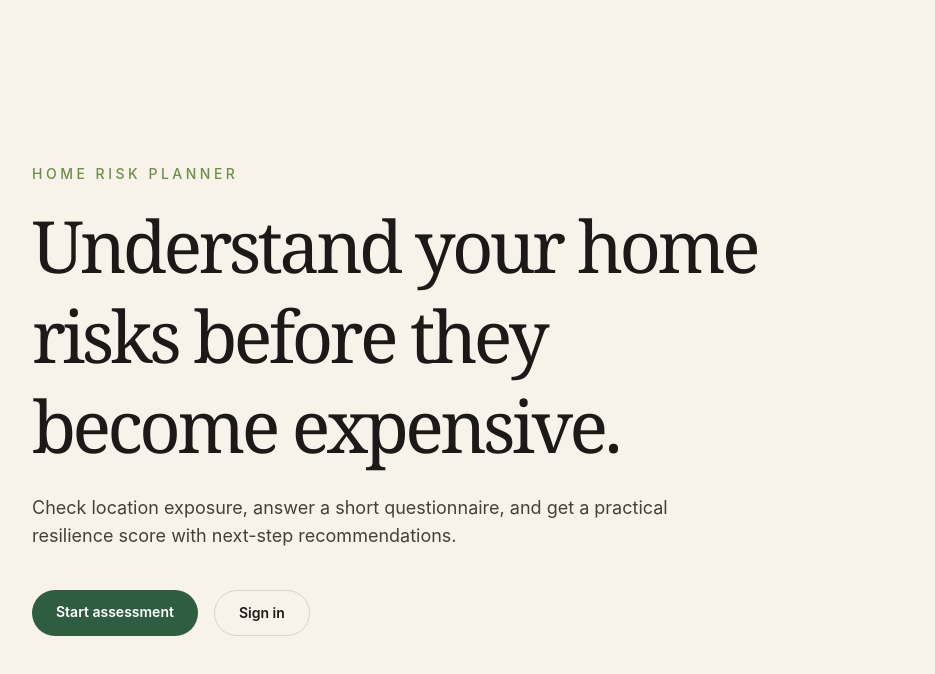
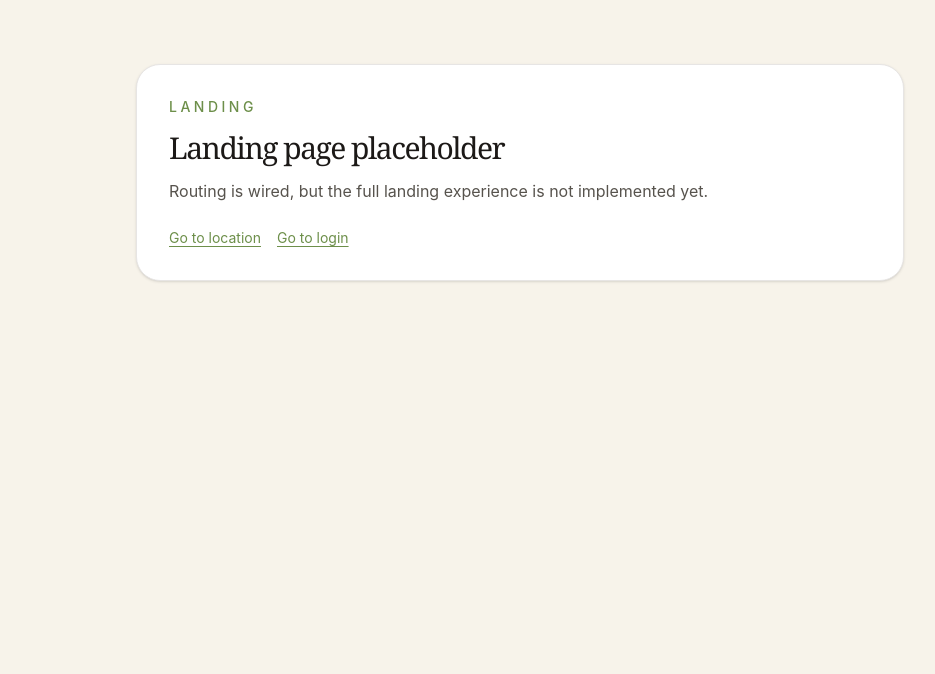
Before and after one commit to mnjoo-real/genius-coding-2000, a React (Vite) app: page / in a window 1280 px wide. Shown: the top 674 px of the page, without its empty margins (120-1055 px from the left). Built offline with nearby package versions, Linux system fonts and the light colour scheme.

Commit message:
replaed react routes and added minimal placeholder contents

```diff
--- a/src/pages/HomeQuestionnaire.jsx
+++ b/src/pages/HomeQuestionnaire.jsx
@@ -3,11 +3,11 @@ export default function HomeQuestionnaire() {
     <main className="min-h-screen bg-parchment px-6 py-16">
       <div className="mx-auto max-w-3xl rounded-3xl border border-stone-200 bg-white p-8 shadow-sm">
         <p className="text-sm font-medium uppercase tracking-[0.25em] text-leaf">
-          Questionnaire
+          HomeQuestionnaire
         </p>
-        <h1 className="mt-3 text-3xl">Answer a few home profile questions</h1>
+        <h1 className="mt-3 text-3xl">Questionnaire placeholder</h1>
         <p className="mt-3 text-stone-600">
-          This is a placeholder for the survey flow.
+          Home profile questions will be added later.
         </p>
       </div>
     </main>
--- a/src/pages/Landing.jsx
+++ b/src/pages/Landing.jsx
@@ -2,31 +2,19 @@ import { Link } from "react-router-dom";
 
 export default function Landing() {
   return (
-    <main className="min-h-screen bg-parchment text-stone-900">
-      <section className="mx-auto flex min-h-screen max-w-5xl flex-col justify-center px-6 py-16">
-        <p className="mb-4 text-sm font-medium uppercase tracking-[0.25em] text-leaf">
-          Home Risk Planner
+    <main className="min-h-screen bg-parchment px-6 py-16">
+      <section className="mx-auto max-w-3xl rounded-3xl border border-stone-200 bg-white p-8 shadow-sm">
+        <p className="text-sm font-medium uppercase tracking-[0.25em] text-leaf">
+          Landing
         </p>
-        <h1 className="max-w-3xl text-5xl leading-tight md:text-7xl">
-          Understand your home risks before they become expensive.
-        </h1>
-        <p className="mt-6 max-w-2xl text-lg text-stone-700">
-          Check location exposure, answer a short questionnaire, and get a
-          practical resilience score with next-step recommendations.
+        <h1 className="mt-3 text-3xl">Landing page placeholder</h1>
+        <p className="mt-3 text-stone-600">
+          Routing is wired, but the full landing experience is not implemented
+          yet.
         </p>
-        <div className="mt-10 flex flex-wrap gap-4">
-          <Link
-            to="/location"
-            className="rounded-full bg-forest px-6 py-3 text-sm font-semibold text-white no-underline transition-base hover:bg-leaf"
-          >
-            Start assessment
-          </Link>
-          <Link
-            to="/login"
-            className="rounded-full border border-stone-300 px-6 py-3 text-sm font-semibold text-stone-900 no-underline transition-base hover:border-forest hover:text-forest"
-          >
-            Sign in
-          </Link>
+        <div className="mt-6 flex flex-wrap gap-4 text-sm">
+          <Link to="/location">Go to location</Link>
+          <Link to="/login">Go to login</Link>
         </div>
       </section>
     </main>
--- a/src/pages/LocationInput.jsx
+++ b/src/pages/LocationInput.jsx
@@ -3,11 +3,11 @@ export default function LocationInput() {
     <main className="min-h-screen bg-parchment px-6 py-16">
       <div className="mx-auto max-w-2xl rounded-3xl border border-stone-200 bg-white p-8 shadow-sm">
         <p className="text-sm font-medium uppercase tracking-[0.25em] text-leaf">
-          Step 1
+          LocationInput
         </p>
-        <h1 className="mt-3 text-3xl">Enter your location</h1>
+        <h1 className="mt-3 text-3xl">Location input placeholder</h1>
         <p className="mt-3 text-stone-600">
-          Location-based risk checks can go here.
+          ZIP and location entry will be implemented later.
         </p>
       </div>
     </main>
--- a/src/pages/Login.jsx
+++ b/src/pages/Login.jsx
@@ -1,13 +1,13 @@
 export default function Login() {
   return (
-    <main className="min-h-screen bg-white px-6 py-16">
+    <main className="min-h-screen bg-parchment px-6 py-16">
       <div className="mx-auto max-w-md rounded-3xl border border-stone-200 bg-white p-8 shadow-sm">
         <p className="text-sm font-medium uppercase tracking-[0.25em] text-leaf">
           Login
         </p>
-        <h1 className="mt-3 text-3xl">Welcome back</h1>
+        <h1 className="mt-3 text-3xl">Login placeholder</h1>
         <p className="mt-3 text-stone-600">
-          This screen is a placeholder for authentication.
+          Authentication will be added later.
         </p>
       </div>
     </main>
--- a/src/pages/RiskOverview.jsx
+++ b/src/pages/RiskOverview.jsx
@@ -1,13 +1,13 @@
 export default function RiskOverview() {
   return (
-    <main className="min-h-screen bg-white px-6 py-16">
+    <main className="min-h-screen bg-parchment px-6 py-16">
       <div className="mx-auto max-w-4xl">
         <p className="text-sm font-medium uppercase tracking-[0.25em] text-leaf">
-          Risk overview
+          RiskOverview
         </p>
-        <h1 className="mt-3 text-3xl">Regional risk summary</h1>
+        <h1 className="mt-3 text-3xl">Risk overview placeholder</h1>
         <p className="mt-3 text-stone-600">
-          This page can be expanded with charts and hazard categories.
+          Regional risk details will be added later.
         </p>
       </div>
     </main>
--- a/src/pages/ScoreDashboard.jsx
+++ b/src/pages/ScoreDashboard.jsx
@@ -1,13 +1,13 @@
 export default function ScoreDashboard() {
   return (
-    <main className="min-h-screen bg-white px-6 py-16">
+    <main className="min-h-screen bg-parchment px-6 py-16">
       <div className="mx-auto max-w-5xl">
         <p className="text-sm font-medium uppercase tracking-[0.25em] text-leaf">
-          Dashboard
+          ScoreDashboard
         </p>
-        <h1 className="mt-3 text-3xl">Your resilience score</h1>
+        <h1 className="mt-3 text-3xl">Dashboard placeholder</h1>
         <p className="mt-3 text-stone-600">
-          Score widgets and recommendations can be rendered here.
+          Score results and recommendations will be added later.
         </p>
       </div>
     </main>
```
